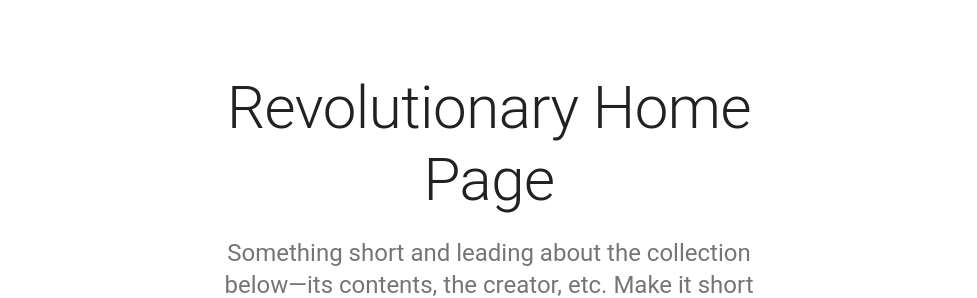
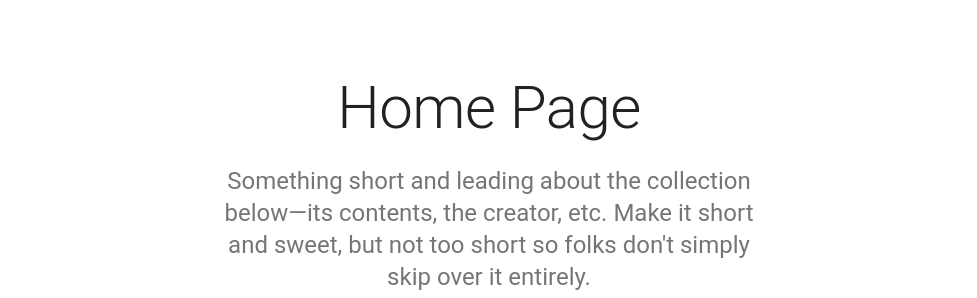
Before and after one commit to seanggani/mfe-demo, a React app in the folder packages/marketing/: page / in a window 1280 px wide. Shown: the top 298 px of the page, without its empty margins (151-1128 px from the left). Built offline with nearby package versions, Linux system fonts and the light colour scheme.

Commit message:
home page

```diff
--- a/packages/marketing/src/components/Landing.js
+++ b/packages/marketing/src/components/Landing.js
@@ -79,7 +79,7 @@ export default function Album() {
               color="textPrimary"
               gutterBottom
             >
-              Revolutionary Home Page
+              Home Page
             </Typography>
             <Typography
               variant="h5"
```
